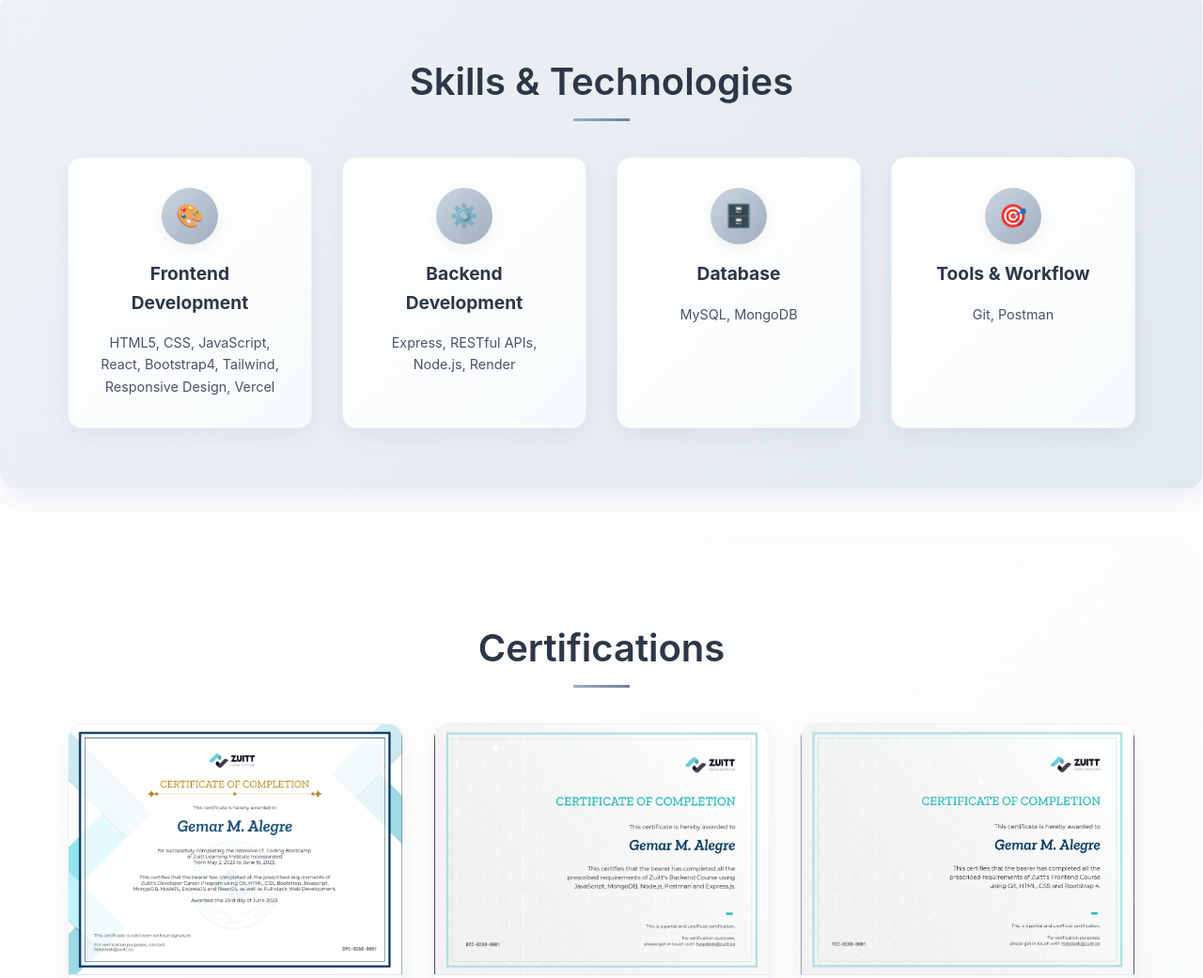
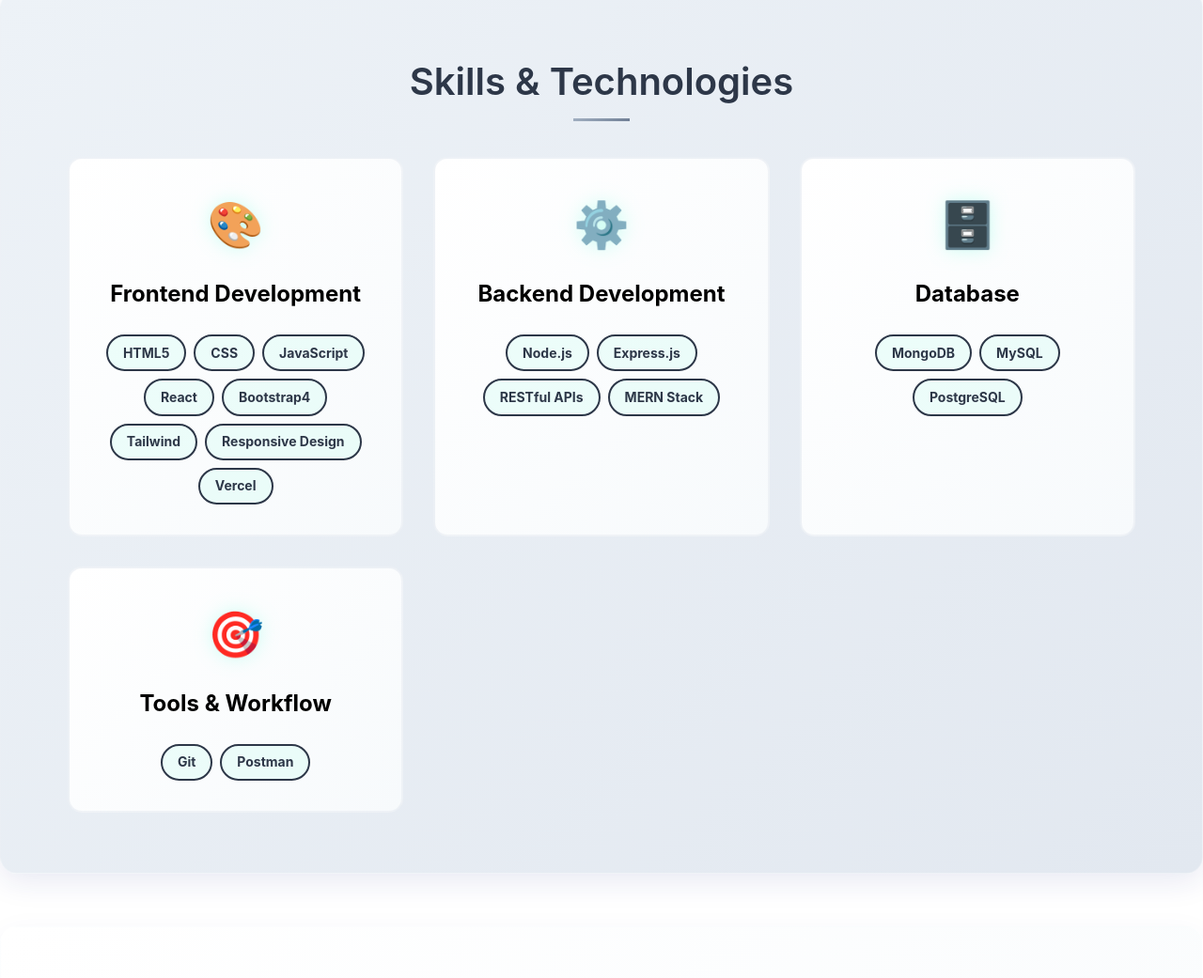
Before and after one commit to Gemar029/portfoliofinal, a website: page index.html in a window 1280 px wide. Shown: the part 1722-2763 px from the top of the page at 94% size. Drawn offline with nearby package versions, Linux system fonts and the light colour scheme.

Commit message:
07/21/2025 fix skill card elements

```diff
--- a/index.html
+++ b/index.html
@@ -110,22 +110,44 @@
                 <div class="skill-card">
                     <div class="skill-icon">🎨</div>
                     <h3>Frontend Development</h3>
-                    <p>HTML5, CSS, JavaScript, React, Bootstrap4, Tailwind, Responsive Design, Vercel</p>
+                    <!-- <p>HTML5, CSS, JavaScript, React, Bootstrap4, Tailwind, Responsive Design, Vercel</p> -->
+                    <div class="skills-tags">
+                      <span class="skill-tag">HTML5</span>
+                      <span class="skill-tag">CSS</span>
+                      <span class="skill-tag">JavaScript</span>
+                      <span class="skill-tag">React</span>
+                      <span class="skill-tag">Bootstrap4</span>
+                      <span class="skill-tag">Tailwind</span>
+                      <span class="skill-tag">Responsive Design</span>
+                      <span class="skill-tag">Vercel</span>
+                    </div>
                 </div>
                 <div class="skill-card">
                     <div class="skill-icon">⚙️</div>
                     <h3>Backend Development</h3>
-                    <p>Express, RESTful APIs, Node.js, Render</p>
+                    <div class="skills-tags">
+                      <span class="skill-tag">Node.js</span>
+                      <span class="skill-tag">Express.js</span>
+                      <span class="skill-tag">RESTful APIs</span>
+                      <span class="skill-tag">MERN Stack</span>
+                    </div>
                 </div>
                 <div class="skill-card">
                     <div class="skill-icon">🗄️</div>
                     <h3>Database</h3>
-                    <p>MySQL, MongoDB</p>
+                    <div class="skills-tags">
+                      <span class="skill-tag">MongoDB</span>
+                      <span class="skill-tag">MySQL</span>
+                      <span class="skill-tag">PostgreSQL</span>
+                    </div>
                 </div>
                 <div class="skill-card">
                     <div class="skill-icon">🎯</div>
                     <h3>Tools & Workflow</h3>
-                    <p>Git, Postman</p>
+                    <div class="skills-tags">
+                      <span class="skill-tag">Git</span>
+                      <span class="skill-tag">Postman</span>
+                    </div>
                 </div>
             </div>
         </div>
--- a/styles.css
+++ b/styles.css
@@ -551,6 +551,7 @@
 
 .about-text p {
     margin-bottom: 1.2rem;
+    font-weight: 500;
 }
 
 .about-text p:last-child {
@@ -577,54 +578,67 @@
 
 /* Skills Section */
 .skills {
-    background: linear-gradient(135deg, #edf2f7 0%, #e2e8f0 100%);
+  background: linear-gradient(135deg, #edf2f7 0%, #e2e8f0 100%);
 }
 
 .skills-grid {
-    display: grid;
-    grid-template-columns: repeat(auto-fit, minmax(250px, 1fr));
-    gap: 2rem;
+  display: grid;
+  grid-template-columns: repeat(auto-fit, minmax(300px, 1fr));
+  gap: 2rem;
 }
 
 .skill-card {
   background: linear-gradient(135deg, #ffffff 0%, #f7fafc 100%);
+  border-radius: 15px;
   padding: 2rem;
+  text-align: center;
   border-radius: 15px;
-  text-align: center;
-  box-shadow: 0 8px 25px rgba(0, 0, 0, 0.05);
-  border: 1px solid rgba(226, 232, 240, 0.5);
-  transition: transform 0.5s ease, box-shadow 0.5s ease;
+  transition: all 0.3s ease;
+  border: 2px solid rgba(226, 232, 240, 0.5);
 }
 
 .skill-card:hover {
-  transform: translateY(-12px) scale(1.03) !important;
-  box-shadow: 0 20px 40px rgba(0, 0, 0, 0.15);
-  background: linear-gradient(135deg, #f0f4f8 0%, #ffffff 100%);
+  transform: translateY(-5px);
+  background: rgba(255, 255, 255, 0.08);
+  border-color: rgba(100, 255, 218, 0.3);
+  box-shadow: 0 10px 30px rgba(0, 0, 0, 0.3);
 }
 
 .skill-icon {
-    width: 60px;
-    height: 60px;
-    background: linear-gradient(135deg, #cbd5e0 0%, #a0aec0 100%);
-    border-radius: 50%;
-    display: flex;
-    align-items: center;
-    justify-content: center;
-    margin: 0 auto 1rem;
-    font-size: 1.5rem;
-    color: #4a5568;
-    box-shadow: 0 4px 15px rgba(0, 0, 0, 0.05);
+  font-size: 3rem;
+  margin-bottom: 1rem;
+  filter: drop-shadow(0 0 10px rgba(100, 255, 218, 0.3));
 }
 
 .skill-card h3 {
-    font-size: 1.2rem;
-    margin-bottom: 1rem;
-    color: #2d3748;
+  font-size: 1.5rem;
+  margin-bottom: 1.5rem;
+  color: Black;
 }
 
-.skill-card p {
-    color: #4a5568;
-    font-size: 0.9rem;
+.skills-tags {
+  display: flex;
+  flex-wrap: wrap;
+  gap: 0.5rem;
+  justify-content: center;
+  margin-top: 1rem;
+}
+
+.skill-tag {
+  background: rgba(100, 255, 218, 0.1);
+  color: #2d3748;
+  padding: 0.4rem 1rem;
+  border-radius: 20px;
+  font-size: 0.875rem;
+  font-weight: 650;
+  border: 2px solid #2d3748;
+  transition: all 0.2s ease;
+  cursor: pointer;
+}
+
+.skill-tag:hover {
+  background: rgba(100, 255, 218, 0.5);
+  transform: translateY(-1px);
 }
 
 /* Certifications */
@@ -1296,6 +1310,19 @@
 .dark .skills{
   background: linear-gradient(135deg, #2d3748 0%, #1a202c 100%);
 }
+
+.dark .skill-card{
+  background: rgba(255, 255, 255, 0.05);
+  border: 2px solid rgba(100, 255, 218, 0.1);
+}
+
+.dark .skill-tag {
+   color: #64ffda;
+   border: 2px solid rgba(100, 255, 218, 0.2);
+}
+.dark .skill-card h3{
+ color: #64ffda;
+}
 /* Certifications */
 .dark .certifications {
   background: linear-gradient(135deg, #131b25 0%, #060a0f 100%);
```
Also changed, not shown: images/css-3.png (added), images/html.png (added), images/java-script.png (added), images/react.svg (added).
